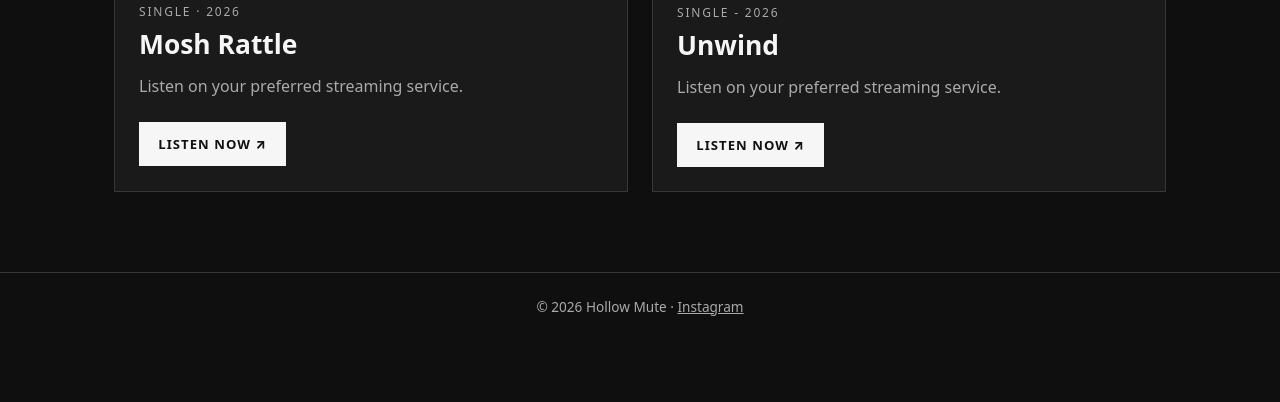
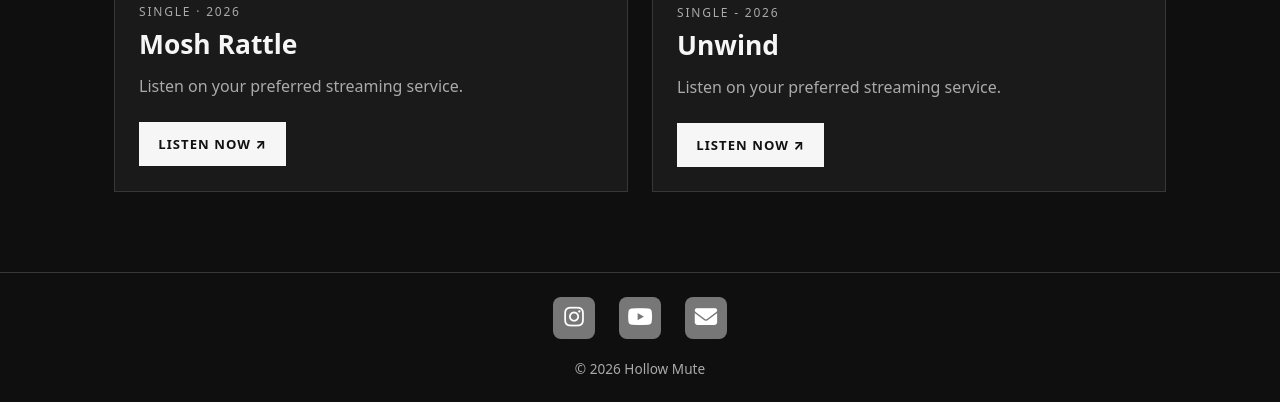
Before and after one commit to in-a-days/hollowmute-site, a plain HTML site: page music/index.html in a window 1280 px wide. Shown: the part 918-1320 px from the top of the page. Before the commit the page ends 1258 px from the top, so only its background shows below. Drawn offline with Linux system fonts and the light colour scheme.

Commit message:
Footer Update

```diff
--- a/music/index.html
+++ b/music/index.html
@@ -8,6 +8,7 @@
   <meta name="description" content="Music and releases from Hollow Mute.">
   <title>Music | Hollow Mute</title>
 
+  <link rel="stylesheet" href="https://cdnjs.cloudflare.com/ajax/libs/font-awesome/6.7.2/css/all.min.css">
   <link rel="icon" type="image/png" href="/assets/images/favicon.png">
 
   <style>
@@ -211,6 +212,38 @@
         padding-right: 1rem;
       }
     }
+
+    .social-links {
+      display: flex;
+      justify-content: center;
+      align-items: center;
+      gap: 1.5rem;
+      margin-bottom: 1.25rem;
+    }
+
+    .social-links a {
+      display: flex;
+      align-items: center;
+      justify-content: center;
+      width: 42px;
+      height: 42px;
+      border-radius: 8px;
+      background: #777;
+      color: #fff;
+      font-size: 1.4rem;
+      text-decoration: none;
+      transition: background 0.2s ease, transform 0.2s ease;
+    }
+
+    .social-links a:hover {
+      background: var(--accent);
+      transform: translateY(-3px);
+    }
+
+    .copyright {
+      font-size: 0.85rem;
+      color: var(--muted);
+    }
   </style>
 </head>
 
@@ -227,7 +260,8 @@
     <p class="intro">Releases from Hollow Mute. Pick a track and choose your favorite streaming platform.</p>
     <section class="release-grid" aria-label="Releases">
       <article class="release">
-        <a class="art" href="https://li.sten.to/o0e4nst3" target="_blank" rel="noopener noreferrer" aria-label="Listen to Mosh Rattle">
+        <a class="art" href="https://li.sten.to/o0e4nst3" target="_blank" rel="noopener noreferrer"
+          aria-label="Listen to Mosh Rattle">
           <img src="/assets/images/moshrattle.png" alt="Hollow Mute - Mosh Rattle">
         </a>
         <div class="release-body">
@@ -241,7 +275,8 @@
       </article>
       <!-- Template for the next release. Replace title, artwork and URL when published. -->
       <article class="release">
-        <a class="art" href="https://li.sten.to/g5c23m47" target="_blank" rel="noopener noreferrer" aria-label="Listen to Unwind">
+        <a class="art" href="https://li.sten.to/g5c23m47" target="_blank" rel="noopener noreferrer"
+          aria-label="Listen to Unwind">
           <img src="/assets/images/unwind.jpg" alt="Hollow Mute - Unwind">
         </a>
         <div class="release-body">
@@ -254,8 +289,25 @@
       </article>
     </section>
   </main>
-  <footer>© <span id="year">2026</span> Hollow Mute · <a href="https://instagram.com/hollowmute" target="_blank"
-      rel="noopener noreferrer">Instagram</a></footer>
+  <footer>
+    <div class="social-links">
+      <a href="https://instagram.com/hollowmute" target="_blank" rel="noopener noreferrer" aria-label="Instagram">
+        <i class="fa-brands fa-instagram"></i>
+      </a>
+
+      <a href="https://www.youtube.com/@hollowmute" target="_blank" rel="noopener noreferrer" aria-label="YouTube">
+        <i class="fa-brands fa-youtube"></i>
+      </a>
+
+      <a href="mailto:hollowmute@gmail.com" aria-label="Email Hollow Mute">
+        <i class="fa-solid fa-envelope"></i>
+      </a>
+    </div>
+
+    <div class="copyright">
+      © <span id="year">2026</span> Hollow Mute
+    </div>
+  </footer>
   <script>document.getElementById('year').textContent = new Date().getFullYear();</script>
 </body>
 
```
Also changed, not shown: media/index.html (deleted), merch/index.html (deleted), tour/index.html (deleted).
